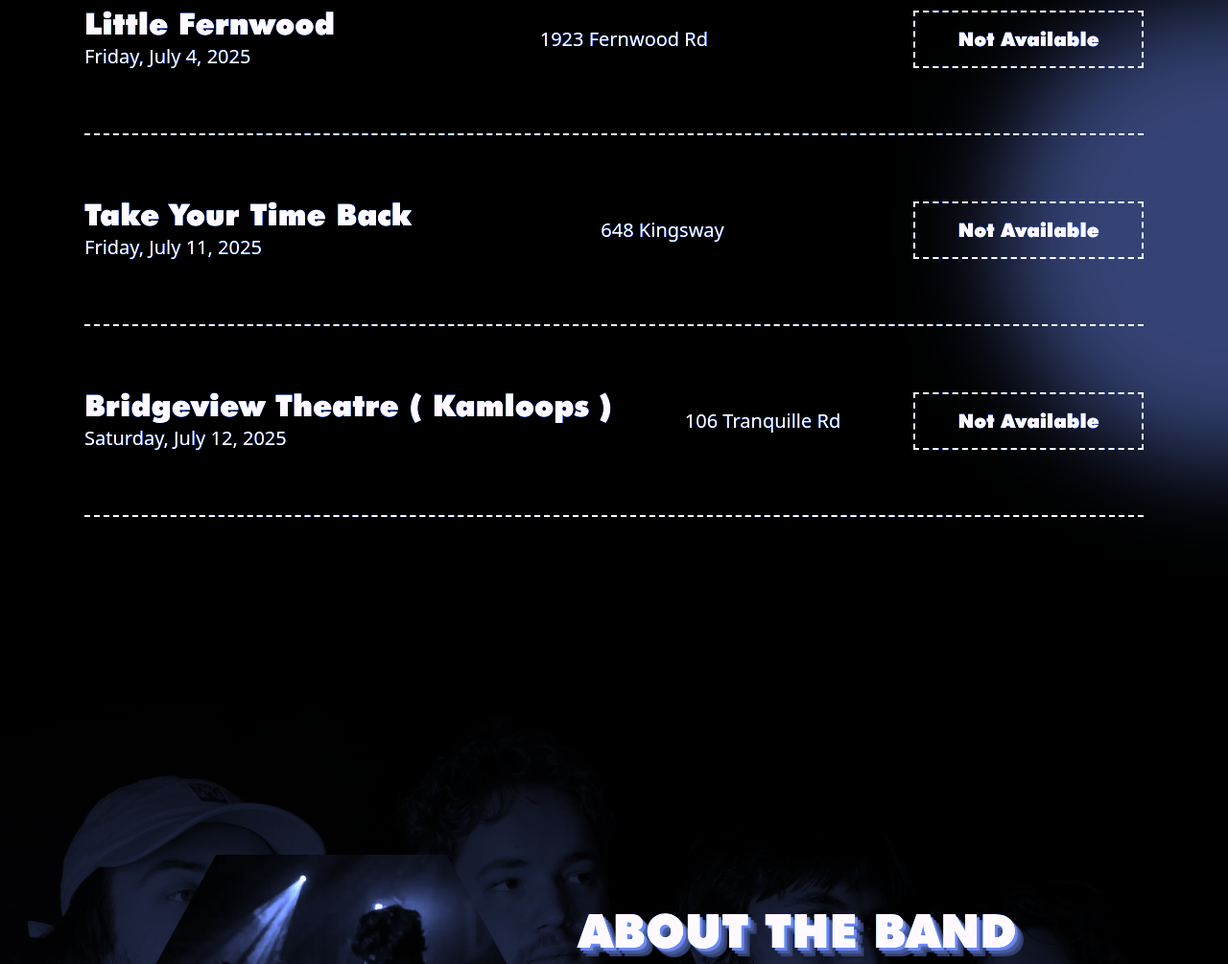
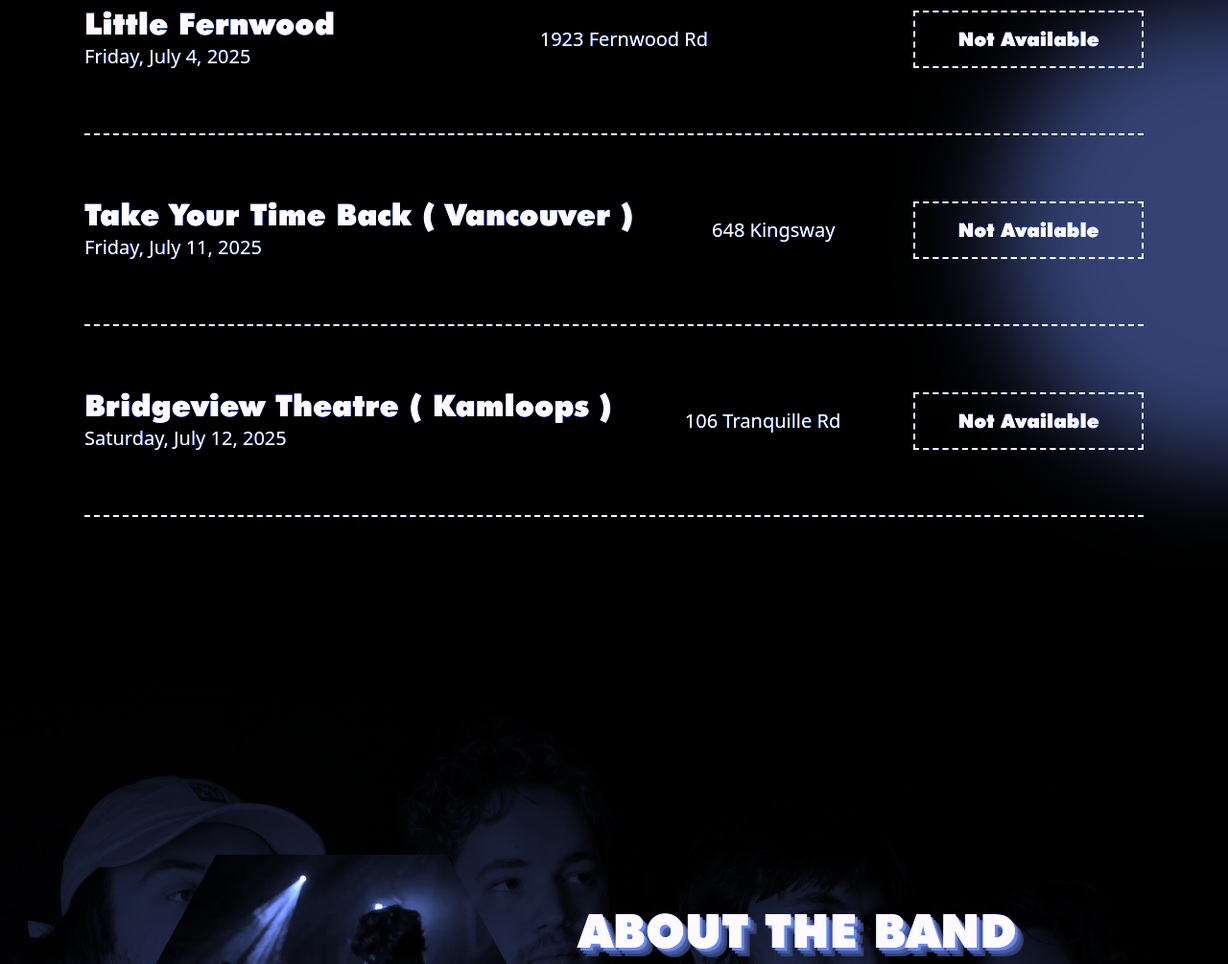
Before and after one commit to BucketBrigade01/teenage_artscene_website, an Eleventy site: page src/index.njk in a window 1280 px wide. Shown: the part 1066-2071 px from the top of the page at 96% size. Built offline with nearby package versions, Linux system fonts and the light colour scheme; Eleventy itself is replaced by a stand-in of ours; files that its build step writes are made by us from their sources.

Commit message:
Update Show Details “2025-06-19-take-your-time-back”

```diff
--- a/src/pass_overs/show_variables/2025-06-19-take-your-time-back.md
+++ b/src/pass_overs/show_variables/2025-06-19-take-your-time-back.md
@@ -1,5 +1,5 @@
 ---
-title: Take Your Time Back
+title: Take Your Time Back ( Vancouver )
 address: 648 Kingsway
 date: 2025-07-11T11:26:00.000Z
 tags:
```
